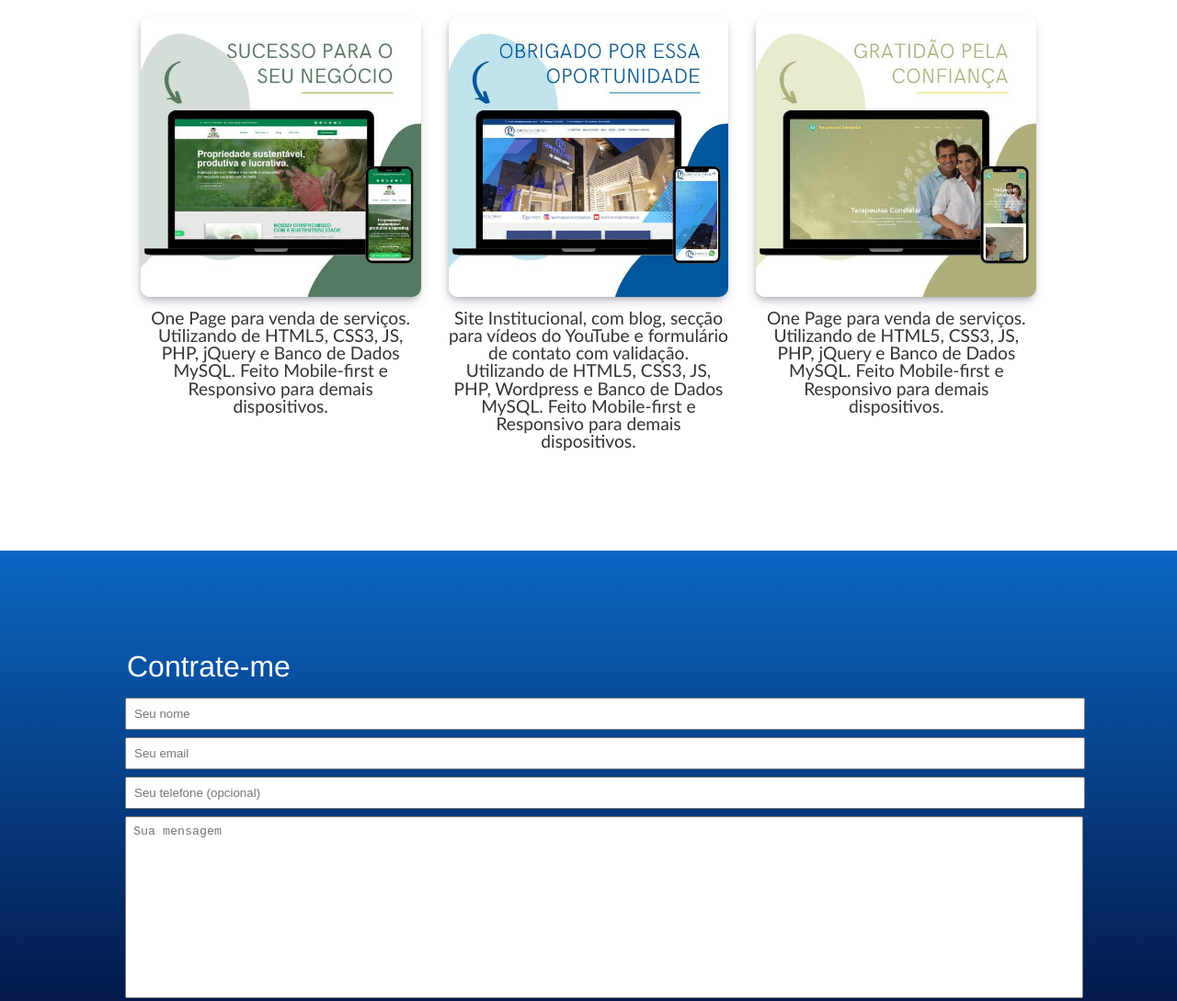
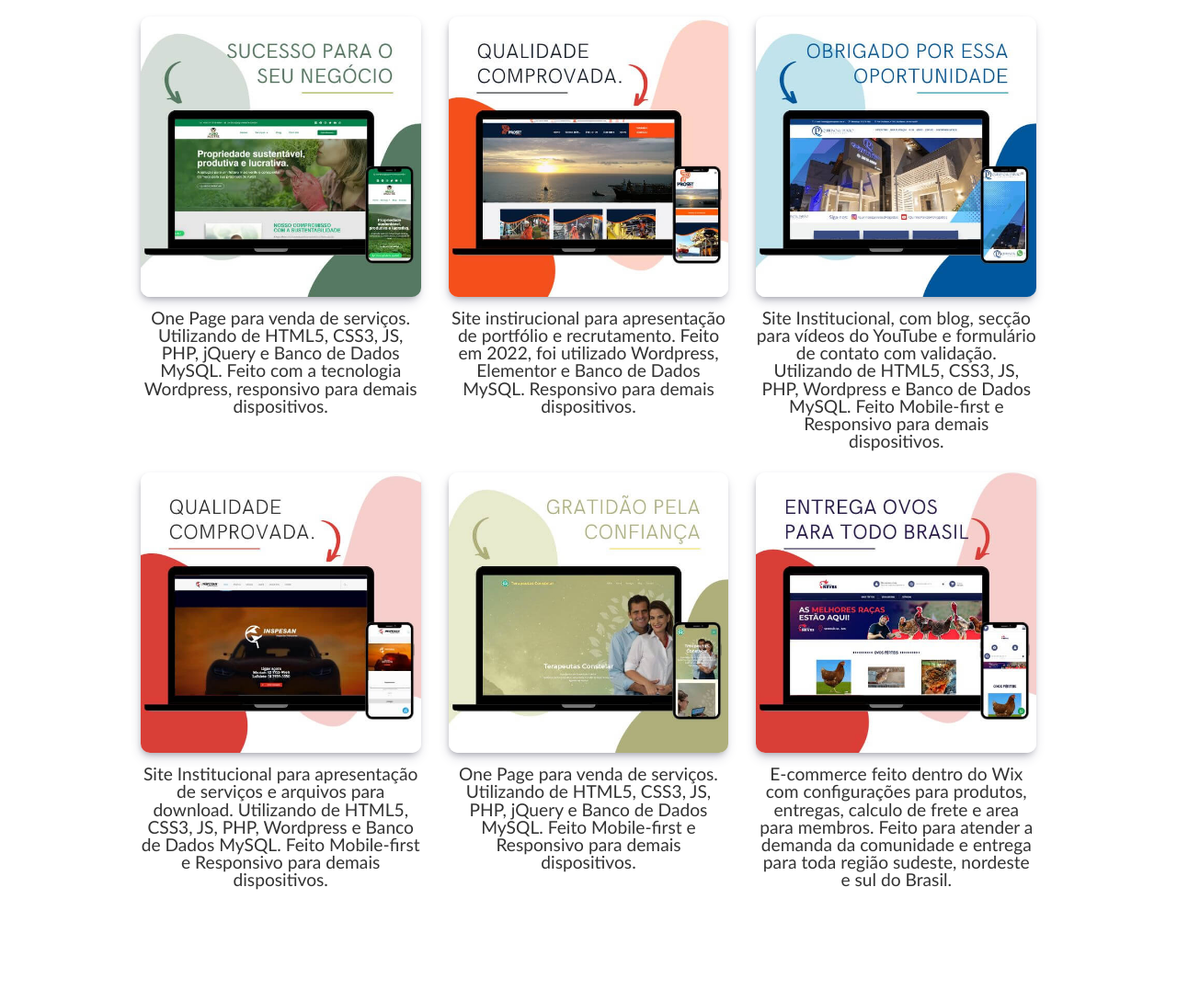
Before and after one commit to edusilvioferreira/portfolio, a plain HTML site: page index.html in a window 1280 px wide. Shown: the part 949-2038 px from the top of the page at 92% size. Drawn offline with nearby package versions, Linux system fonts and the light colour scheme.

Commit message:
atualizado portfólio

```diff
--- a/index.html
+++ b/index.html
@@ -37,7 +37,15 @@
                     <img src="./img/website-agromestre-edusferreira.jpg" alt="">
                 </a>
                 <figcaption>
-                    One Page para venda de serviços. Utilizando de HTML5, CSS3, JS, PHP, jQuery e Banco de Dados MySQL. Feito Mobile-first e Responsivo para demais dispositivos.
+                    One Page para venda de serviços. Utilizando de HTML5, CSS3, JS, PHP, jQuery e Banco de Dados MySQL. Feito com a tecnologia Wordpress, responsivo para demais dispositivos.
+                </figcaption>
+            </figure>
+            <figure>
+                <a href="https://prosetmarine.com" target="_blank">
+                    <img src="./img/website-prosetmarine-edusferreira.jpg" alt="">
+                </a>
+                <figcaption>
+                    Site instirucional para apresentação de portfólio e recrutamento. Feito em 2022, foi utilizado Wordpress, Elementor e Banco de Dados MySQL. Responsivo para demais dispositivos.
                 </figcaption>
             </figure>
             <figure>
@@ -49,6 +57,14 @@
                 </figcaption>
             </figure>
             <figure>
+                <a href="https://inspesan.com.br" target="_blank">
+                    <img src="./img/website-inspesan-edusferreira.jpg" alt="">
+                </a>
+                <figcaption>
+                    Site Institucional para apresentação de serviços e arquivos para download. Utilizando de HTML5, CSS3, JS, PHP, Wordpress e Banco de Dados MySQL. Feito Mobile-first e Responsivo para demais dispositivos.
+                </figcaption>
+            </figure>
+            <figure>
                 <a href="https://terapeutasconstelar.com.br" target="_blank">
                     <img src="./img/website-terapeutasconstelar-edusferreira.jpg" alt="">
                 </a>
@@ -56,9 +72,17 @@
                     One Page para venda de serviços. Utilizando de HTML5, CSS3, JS, PHP, jQuery e Banco de Dados MySQL. Feito Mobile-first e Responsivo para demais dispositivos.
                 </figcaption>
             </figure>
+            <figure>
+                <a href="https://www.ovosferteis.com.br/" target="_blank">
+                    <img src="./img/website-criatorioneves-edusferreira.jpg" alt="">
+                </a>
+                <figcaption>
+                    E-commerce feito dentro do Wix com configurações para produtos, entregas, calculo de frete e area para membros. Feito para atender a demanda da comunidade e entrega para toda região sudeste, nordeste e sul do Brasil.
+                </figcaption>
+            </figure>
         </div>
 
-    </section>
+    <!-- </section>
     <section id="contrateme">
         <h2>Contrate-me</h2>
         <form action="">
@@ -68,6 +92,6 @@
             <textarea name="" id="" cols="30" rows="10" placeholder="Sua mensagem" required ></textarea>
             <button type="submit">Enviar</button>
         </form>
-    </section>
+    </section> -->
 </body>
 </html>
```
Also changed, not shown: img/website-criatorioneves-edusferreira.jpg (added), img/website-inspesan-edusferreira.jpg (added), img/website-prosetmarine-edusferreira.jpg (added).
